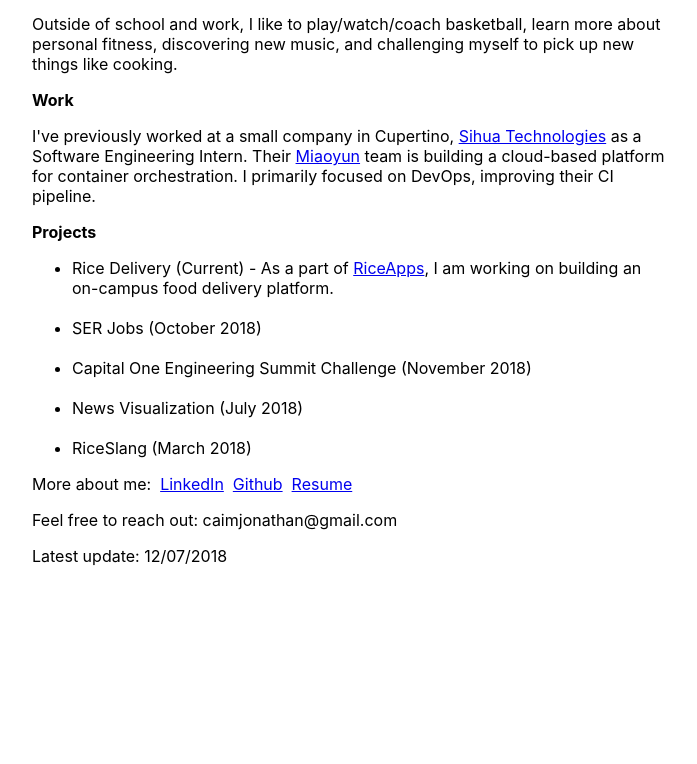
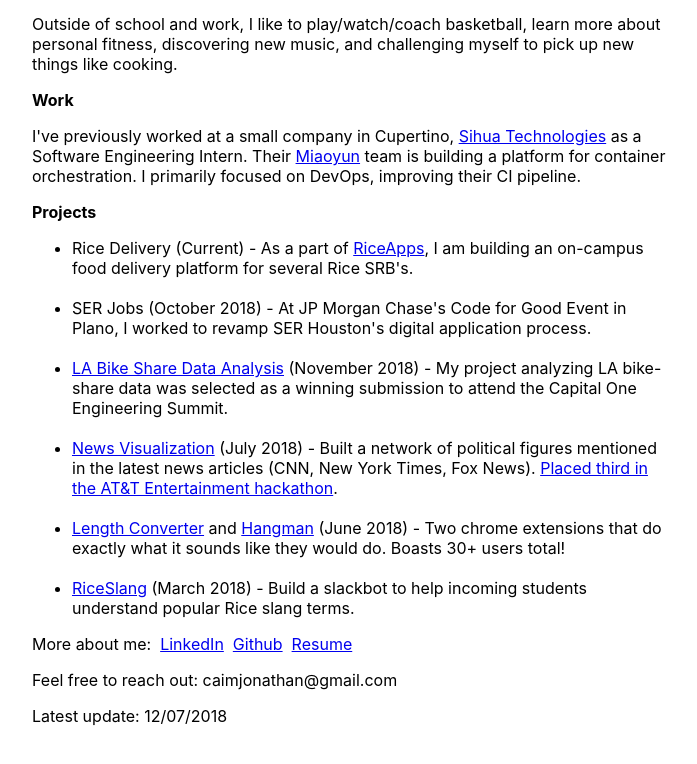
Before and after one commit to shrimpynuts/react-portfolio, a React (Create React App) app: page / in a window 1280 px wide. Shown: the part 544-1308 px from the top of the page, without its empty margins (288-985 px from the left). Before the commit the page ends 1110 px from the top, so only its background shows below. Built offline with nearby package versions, Linux system fonts and the light colour scheme.

Commit message:
even more detailed projects

```diff
--- a/src/App.css
+++ b/src/App.css
@@ -8,29 +8,5 @@
   padding-right: 25%;
   padding-top: 5%;
   text-align: left;
+  padding-bottom: 5%;
 }
-
-
-/* .App-header {
-  background-color: #282c34;
-  min-height: 100vh;
-  display: flex;
-  flex-direction: column;
-  align-items: center;
-  justify-content: center;
-  font-size: calc(10px + 2vmin);
-  color: white;
-} */
-
-/* .App-link {
-  color: #61dafb;
-} */
-
-/* @keyframes App-logo-spin {
-  from {
-    transform: rotate(0deg);
-  }
-  to {
-    transform: rotate(360deg);
-  }
-} */
--- a/src/App.js
+++ b/src/App.js
@@ -29,23 +29,39 @@
           <p>
           I've previously worked at a small company in Cupertino, <a href="https://www.sihuatech.com/">Sihua Technologies</a> as
           a Software Engineering Intern.
-          Their <a href="http://miaoyun.io/">Miaoyun</a> team is building a cloud-based platform for container orchestration.
+          Their <a href="http://miaoyun.io/">Miaoyun</a> team is building a platform for container orchestration.
           I primarily focused on DevOps, improving their CI pipeline.
           </p>
 
           <b>Projects</b>
           <ul>
             <li>
-              Rice Delivery (Current) - As a part of <a href="https://www.sihuatech.com/">RiceApps</a>, I am working on building an on-campus food delivery platform.
+              Rice Delivery (Current) -
+              As a part of <a href="https://www.sihuatech.com/">RiceApps</a>, I am building an on-campus food delivery platform for several Rice SRB's.
             </li>
             <br></br>
-            <li>SER Jobs (October 2018)</li>
+            <li>SER Jobs (October 2018) -
+              At JP Morgan Chase's Code for Good Event in Plano, I worked to revamp SER Houston's digital application process.
+            </li>
             <br></br>
-            <li>Capital One Engineering Summit Challenge (November 2018)</li>
+            <li> <a href="https://capital-one-bikes-jonathancai.herokuapp.com/">LA Bike Share Data Analysis</a> (November 2018) -
+              My project analyzing LA bike-share data was selected as a winning submission to attend the Capital One Engineering Summit.
+            </li>
             <br></br>
-            <li>News Visualization (July 2018)</li>
+            <li><a href="http://news-visualize.herokuapp.com/">News Visualization</a> (July 2018) -
+              Built a network of political figures mentioned in the latest news articles (CNN, New York Times, Fox News).&nbsp;
+              <a href="https://developer.att.com/blog/2018-entertainment-hackathon-winners-santa-clara">Placed third in the AT&T Entertainment hackathon</a>.
+            </li>
             <br></br>
-            <li>RiceSlang (March 2018)</li>
+            <li>
+              <a href="https://chrome.google.com/webstore/detail/length-converter/gnmcakofhhbmljpocbklhdboifijfdmk/reviews?hl=en&">Length Converter</a> and&nbsp;
+              <a href="https://chrome.google.com/webstore/detail/hangman/dgicdiobkdfpalmbbdcmmjhmnpaicnkh?hl=en&">Hangman</a> (June 2018) -
+              Two chrome extensions that do exactly what it sounds like they would do. Boasts 30+ users total!
+            </li>
+            <br></br>
+            <li><a href="https://devpost.com/software/riceslang">RiceSlang</a> (March 2018) -
+              Build a slackbot to help incoming students understand popular Rice slang terms.
+            </li>
           </ul>
 
           <p>
```
